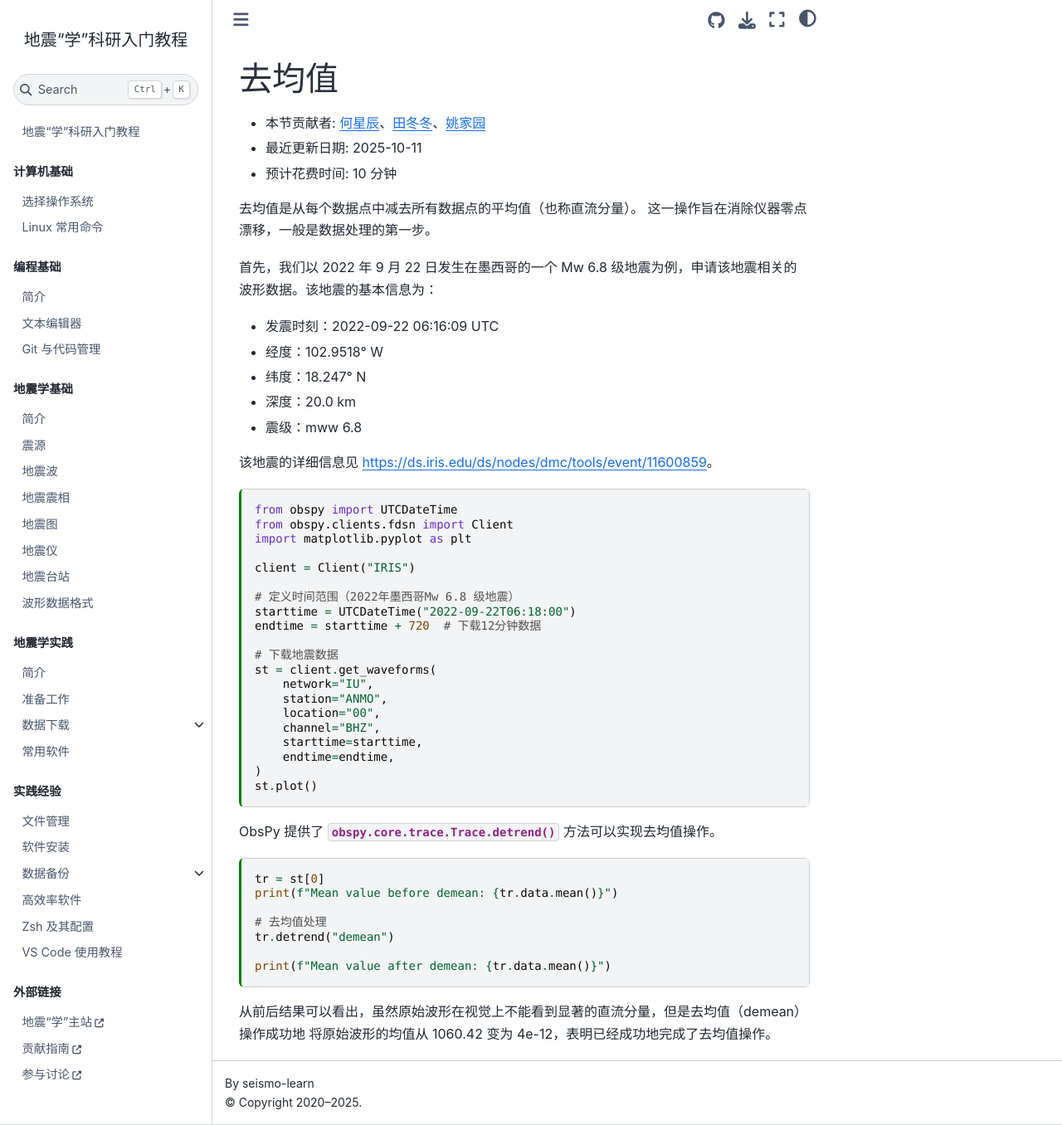
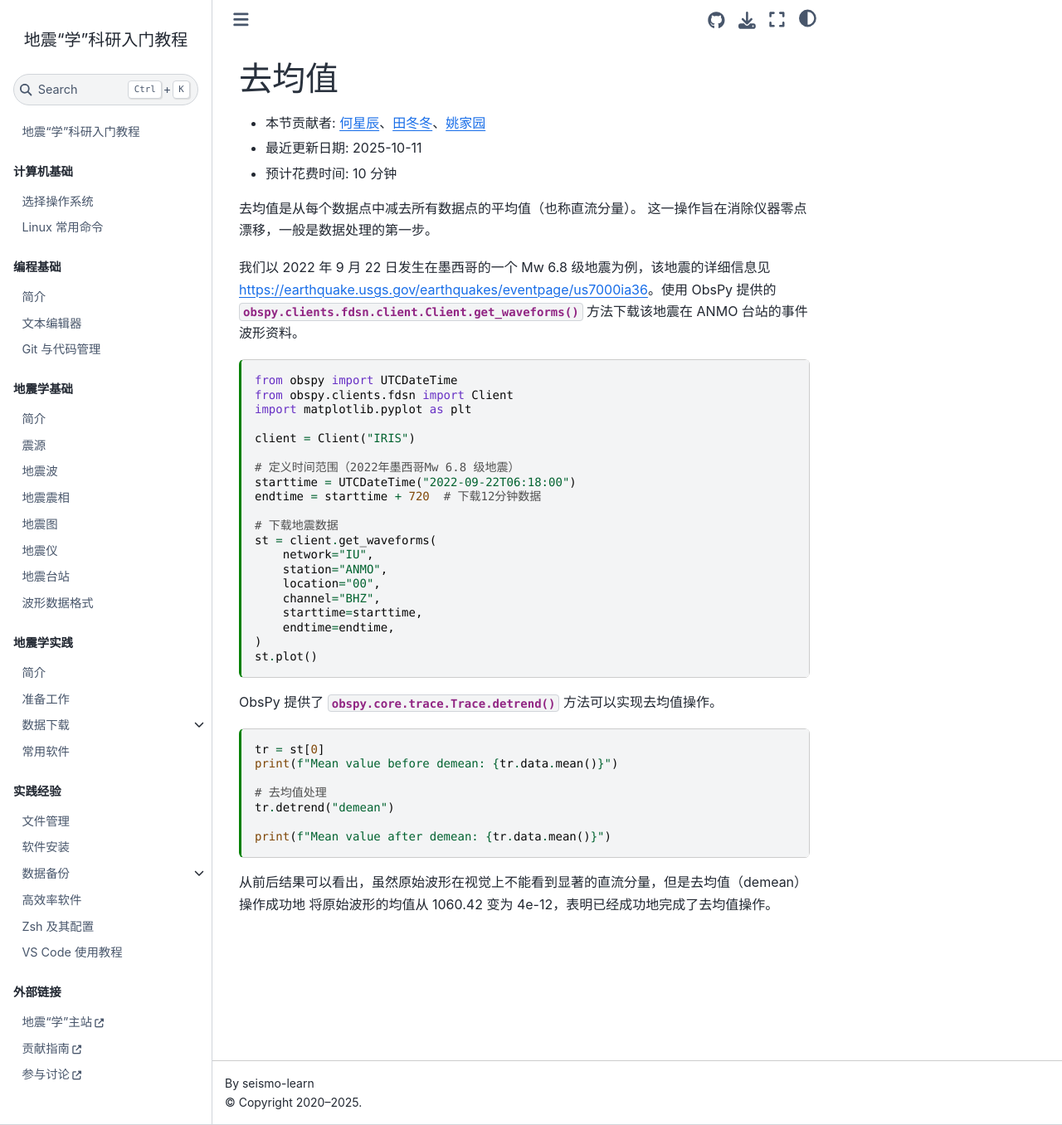
Before and after one commit to seismo-learn/seismology101, a Jupyter Book: the page built from source/exercises/demean.md, in a window 1280 px wide and 1356 px high. Shown: the whole window at 83% size. Built offline with Jupyter Book 1.0.4 settings and Sphinx 7.4.7 and the Sphinx Book theme 1.1.4, drawn with Linux system fonts in a browser that asks for light colours; pages that are not in the unit, such as notebooks, are missing from menus.

Commit message:
Update source/exercises/demean.md
Co-authored-by: Yao Jiayuan <coreman.seism@gmail.com>

````diff
--- a/source/exercises/demean.md
+++ b/source/exercises/demean.md
@@ -21,16 +21,7 @@ kernelspec:
 去均值是从每个数据点中减去所有数据点的平均值（也称直流分量）。
 这一操作旨在消除仪器零点漂移，一般是数据处理的第一步。
 
-首先，我们以 2022 年 9 月 22 日发生在墨西哥的一个 Mw 6.8 级地震为例，申请该地震相关的
-波形数据。该地震的基本信息为：
-
-- 发震时刻：2022-09-22 06:16:09 UTC
-- 经度：102.9518° W
-- 纬度：18.247° N
-- 深度：20.0 km
-- 震级：mww 6.8
-
-该地震的详细信息见 <https://ds.iris.edu/ds/nodes/dmc/tools/event/11600859>。
+我们以 2022 年 9 月 22 日发生在墨西哥的一个 Mw 6.8 级地震为例，该地震的详细信息见 <https://earthquake.usgs.gov/earthquakes/eventpage/us7000ia36>。使用 ObsPy 提供的 {meth}`obspy.clients.fdsn.client.Client.get_waveforms` 方法下载该地震在 ANMO 台站的事件波形资料。
 
 ```{code-cell} ipython3
 from obspy import UTCDateTime
````
